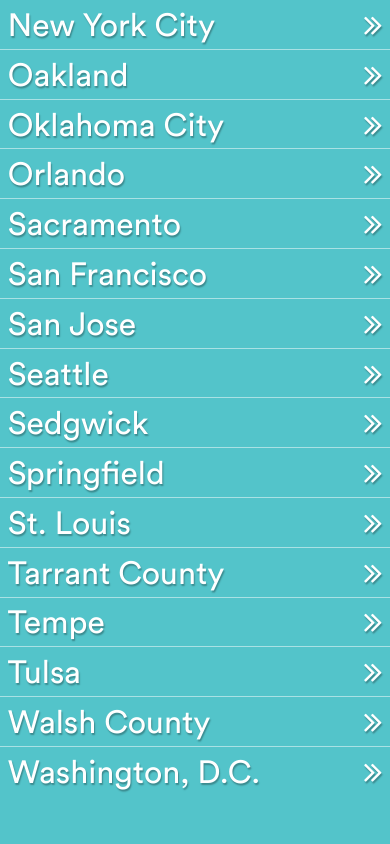
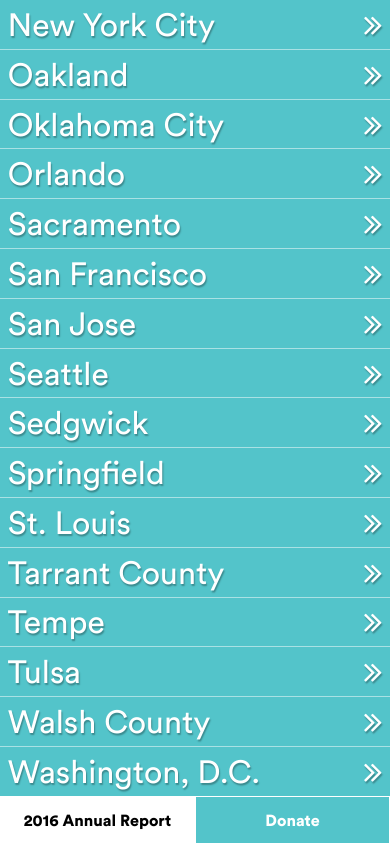
Before and after one commit to newamericafoundation/2016-annual-report, a plain HTML site: page index.html in a window 390 px wide. Shown: the part 1338-2182 px from the top of the page. Before the commit the page ends 2134 px from the top, so only its background shows below. Drawn offline with nearby package versions, Linux system fonts and the light colour scheme; no server answers; files whose address does not match are found by name.

Commit message:
updated display for footer for web/mobile

```diff
--- a/script.js
+++ b/script.js
@@ -302,11 +302,6 @@
 function mobile_functions() {
 
       // edit footer for stickiness
-      // var footer_position = $("#mobile-footer").height();
-
-      // $("#footer-wrapper").css({
-      //     'padding-bottom' : footer_height
-      // });
 
     d3.json("https://na-data-projects.s3-us-west-2.amazonaws.com/data/project_index/annualreportmapdata.json", function(data) {
 
--- a/style.css
+++ b/style.css
@@ -400,6 +400,7 @@
 	    width: 100%;
 	    height: 100%;
 	    padding-bottom: 2em;
+	    display: block;
 	}
 
 	#mobile-footer {
```
